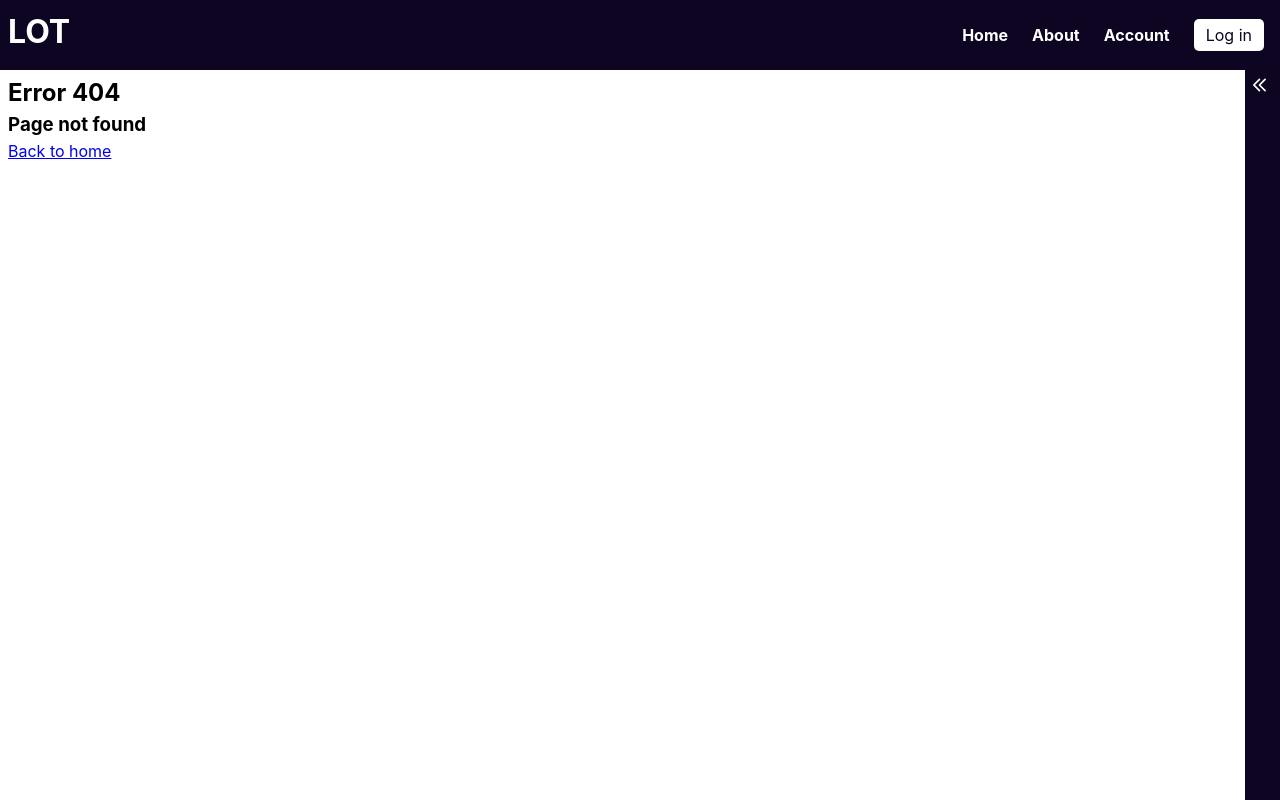
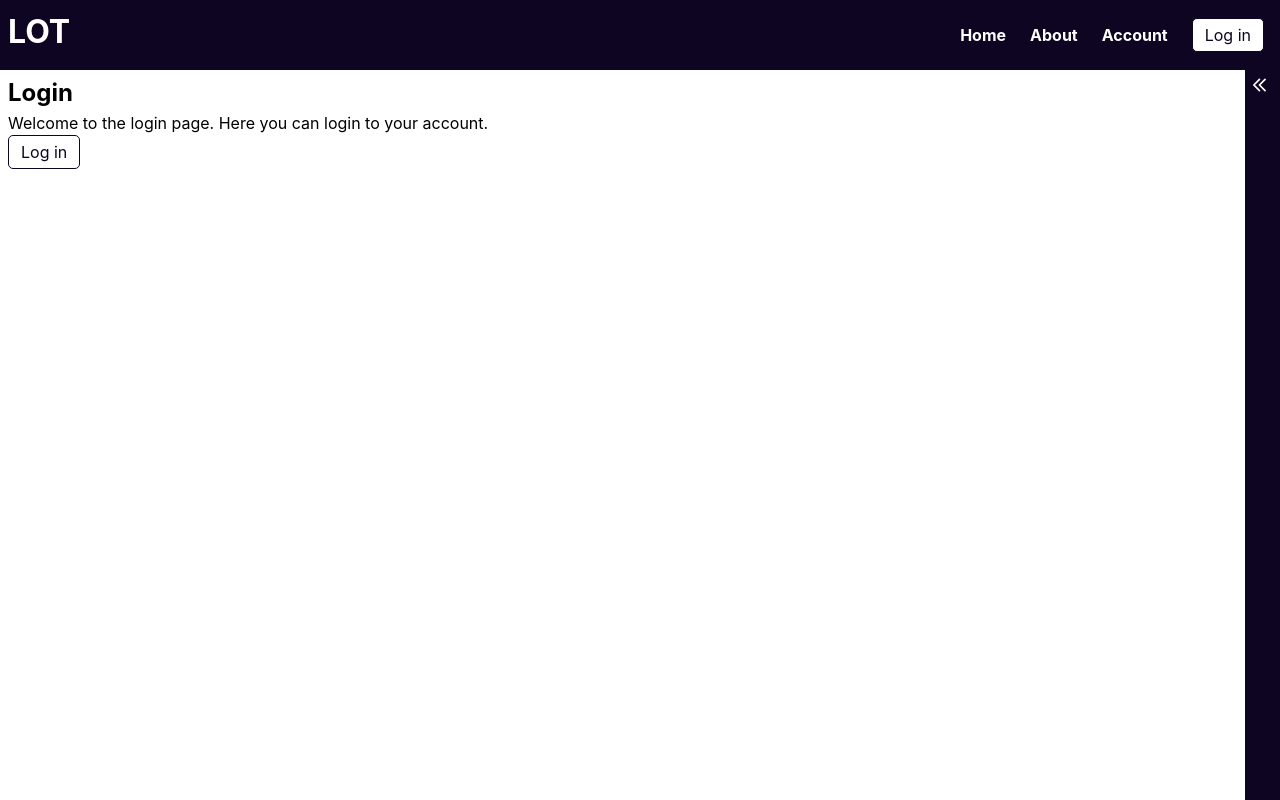
Before and after one commit to Guanart/SIP-2024-grupo-1, a React (Vite) app in the folder frontend/: page /login in a window 1280 px wide. Before the commit this address had no page. Built offline with nearby package versions, Linux system fonts and the light colour scheme.

Commit message:
agrega proteccion de rutas

```diff
--- a/frontend/src/layouts/components/LoginButton/LoginButton.css
+++ b/frontend/src/components/LoginButton/LoginButton.css
@@ -1,7 +1,7 @@
 .login-button {
 	background-color: white;
 	font-weight: normal;
-	border: none;
+	border: 1px solid #0d0521;
 	border-radius: 5px;
 	cursor: pointer;
 	padding: 4px 12px;
--- a/frontend/src/layouts/components/LogoutButton/LogoutButton.tsx
+++ b/frontend/src/components/LogoutButton/LogoutButton.tsx
@@ -6,7 +6,7 @@ export const LogoutButton = () => {
 
 	return (
 		<button className='logout-button' onClick={() => logout()}>
-			Logout
+			Log out
 		</button>
 	);
 };
--- /dev/null
+++ b/frontend/src/components/index.ts
@@ -0,0 +1,4 @@
+import { LogoutButton } from './LogoutButton/LogoutButton';
+import { LoginButton } from './LoginButton/LoginButton';
+
+export { LogoutButton, LoginButton };
--- a/frontend/src/layouts/components/Header/Header.tsx
+++ b/frontend/src/layouts/components/Header/Header.tsx
@@ -1,7 +1,7 @@
 import { Link } from 'react-router-dom';
 import './Header.css';
 import { useAuth0 } from '@auth0/auth0-react';
-import { LoginButton, LogoutButton } from '../';
+import { LoginButton, LogoutButton } from '../../../components';
 
 export const Header = () => {
 	const { isAuthenticated } = useAuth0();
--- a/frontend/src/layouts/components/index.ts
+++ b/frontend/src/layouts/components/index.ts
@@ -1,6 +1,4 @@
 import { Header } from './Header/Header';
 import { Menu } from './Menu/Menu';
-import { LogoutButton } from './LogoutButton/LogoutButton';
-import { LoginButton } from './LoginButton/LoginButton';
 
-export { Header, Menu, LogoutButton, LoginButton };
+export { Header, Menu };
--- a/frontend/src/main.tsx
+++ b/frontend/src/main.tsx
@@ -10,14 +10,35 @@ import {
 	Trending,
 	Wallet,
 	Error,
+	Login,
 	Account,
 } from './pages';
 import './index.css';
+import Protected from './utils/Protected';
 
 const AUTH0_DOMAIN = 'dev-f57qs7dbi1xcl5kj.us.auth0.com';
 const AUTH0_CLIENT_ID = 'QDUde2yWkQWxGguu7p59G3QirNNpeXgl';
 
-const routes = [
+const privateRoutes = [
+	{
+		path: '/account',
+		element: <Account />,
+	},
+	{
+		path: '/wallet',
+		element: <Wallet />,
+	},
+	{
+		path: '/marketplace',
+		element: <Marketplace />,
+	},
+	{
+		path: '/fundraising',
+		element: <Fundraising />,
+	},
+];
+
+const publicRoutes = [
 	{
 		path: '/',
 		element: <Home />,
@@ -27,24 +48,12 @@ const routes = [
 		element: <About />,
 	},
 	{
-		path: '/account',
-		element: <Account />,
+		path: '/trending',
+		element: <Trending />,
 	},
 	{
-		path: '/marketplace',
-		element: <Marketplace />,
-	},
-	{
-		path: '/fundraising',
-		element: <Fundraising />,
-	},
-	{
-		path: '/wallet',
-		element: <Wallet />,
-	},
-	{
-		path: '/trending',
-		element: <Trending />,
+		path: '/login',
+		element: <Login />,
 	},
 	{
 		path: '*',
@@ -63,7 +72,12 @@ ReactDOM.createRoot(document.getElementById('root')!).render(
 				}}
 			>
 				<Routes>
-					{routes.map(({ path, element }) => (
+					<Route element={<Protected />}>
+						{privateRoutes.map(({ path, element }) => (
+							<Route key={path} path={path} element={element} />
+						))}
+					</Route>
+					{publicRoutes.map(({ path, element }) => (
 						<Route key={path} path={path} element={element} />
 					))}
 				</Routes>
--- /dev/null
+++ b/frontend/src/pages/Login.tsx
@@ -0,0 +1,14 @@
+import { PageLayout } from '../layouts/PageLayout';
+import { LoginButton } from '../components/LoginButton/LoginButton';
+
+export const Login = () => {
+	return (
+		<PageLayout>
+			<h2>Login</h2>
+			<p>
+				Welcome to the login page. Here you can login to your account.
+			</p>
+			<LoginButton />
+		</PageLayout>
+	);
+};
--- a/frontend/src/pages/index.ts
+++ b/frontend/src/pages/index.ts
@@ -6,3 +6,4 @@ export * from './Wallet';
 export * from './Error';
 export * from './Marketplace';
 export * from './Account';
+export * from './Login';
--- /dev/null
+++ b/frontend/src/utils/Protected.tsx
@@ -0,0 +1,9 @@
+import { useAuth0 } from '@auth0/auth0-react';
+import { Outlet, Navigate } from 'react-router-dom';
+
+const Protected = () => {
+	const { isAuthenticated } = useAuth0();
+	return isAuthenticated ? <Outlet /> : <Navigate to='/login' />;
+};
+
+export default Protected;
```
Also changed, not shown: frontend/src/components/LoginButton/LoginButton.tsx (renamed from frontend/src/layouts/components/LoginButton/LoginButton.tsx), frontend/src/components/LogoutButton/LogoutButton.css (renamed from frontend/src/layouts/components/LogoutButton/LogoutButton.css).
